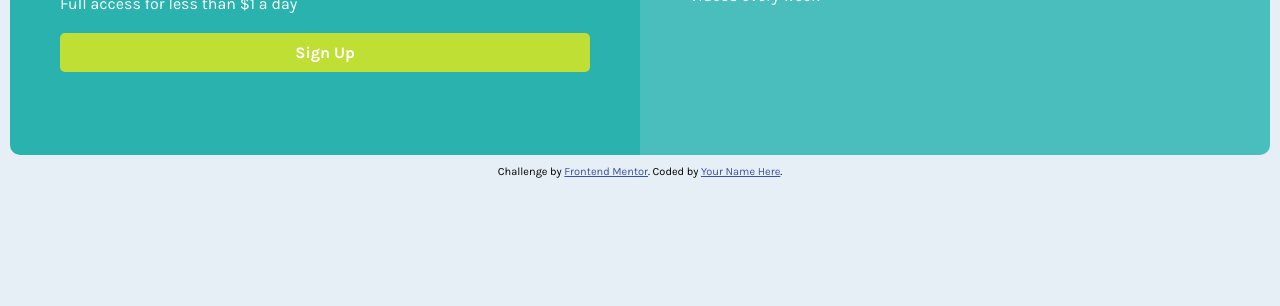
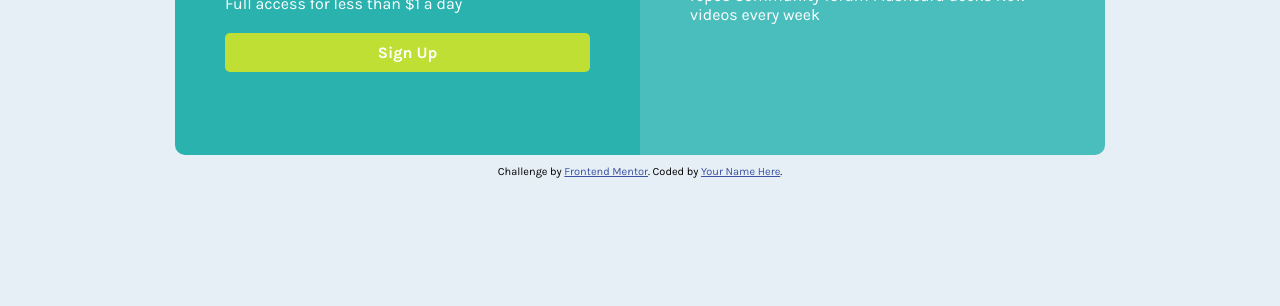
Before and after one commit to lucasdev2/single-price-grid-component-master, a plain HTML site: page index.html in a window 1280 px wide. Shown: the part 494-800 px from the top of the page. Drawn offline with Linux system fonts and the light colour scheme.

Commit message:
Update style.css

```diff
--- a/style.css
+++ b/style.css
@@ -30,7 +30,7 @@ main{
     display: grid;
     grid-template-columns: 1fr 1fr;
     grid-template-rows: 210px 300px;
-    max-width: 1440px;
+    max-width: 950px;
     min-width: 500px;
     padding: 10px;
 }
```
